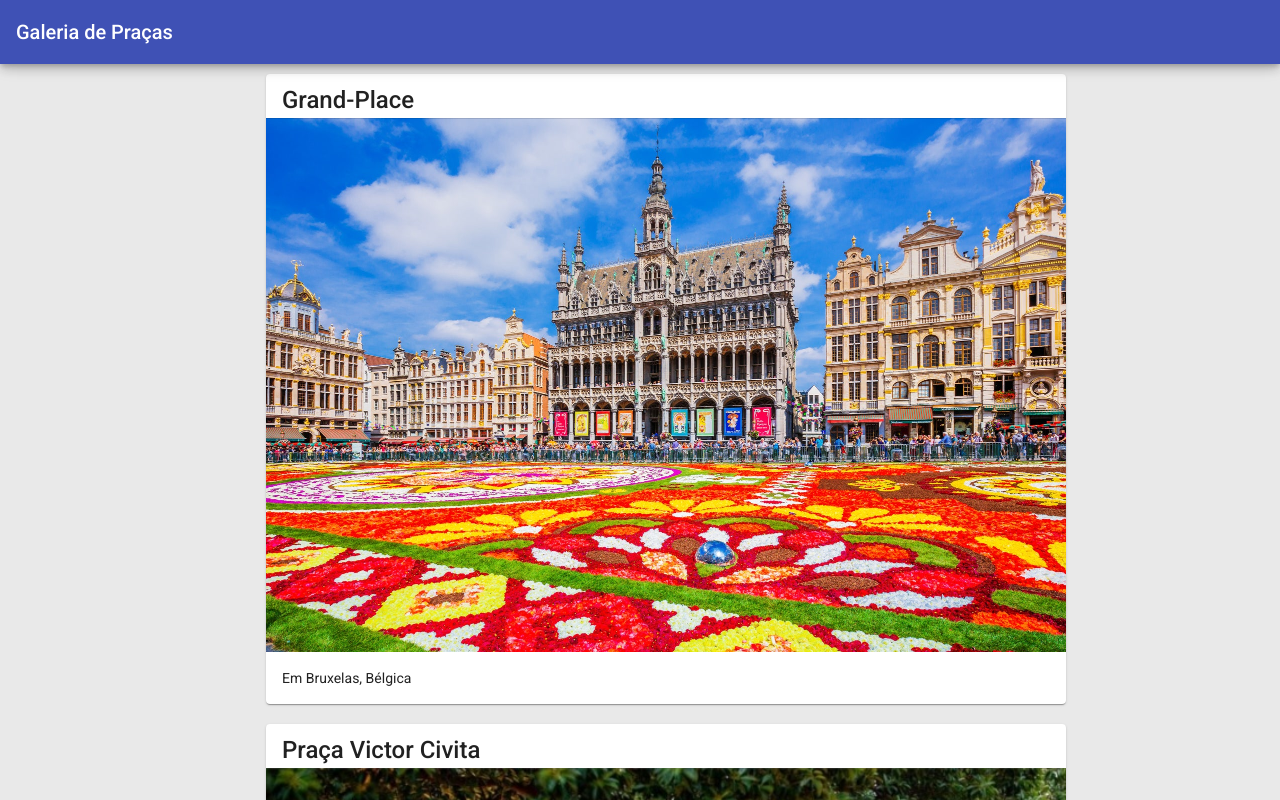
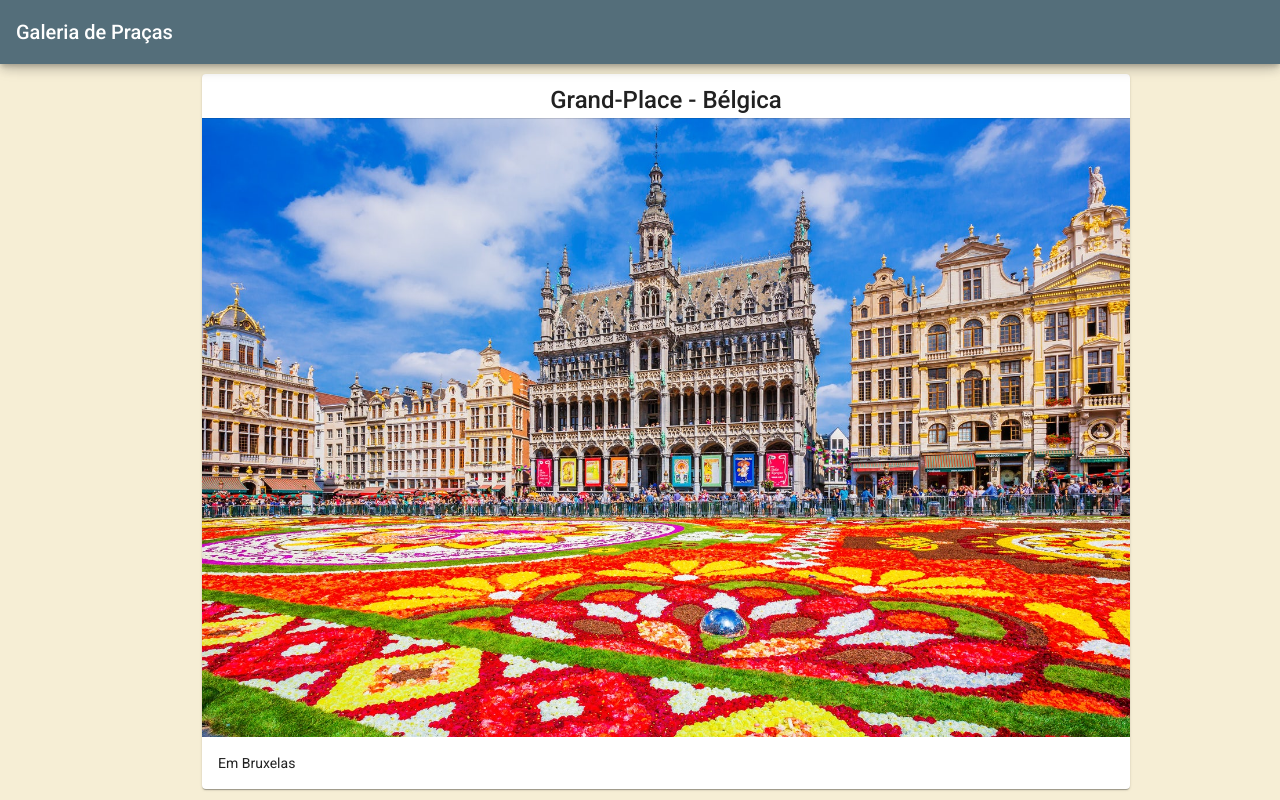
Before and after one commit to MatheusHenAlmeida/galeria-de-pracas, an Angular app: page / in a window 1280 px wide. Shown: the top 800 px of the page. Built offline with nearby package versions, Linux system fonts and the light colour scheme; data requests are answered from the project's data file; what @asymmetrik/ngx-leaflet would draw is missing.

Commit message:
Criado tema customizado

```diff
--- a/angular.json
+++ b/angular.json
@@ -28,7 +28,7 @@
               "src/assets"
             ],
             "styles": [
-              "./node_modules/@angular/material/prebuilt-themes/indigo-pink.css",
+              "src/theme.scss",
               "./node_modules/leaflet/dist/leaflet.css",
               "src/styles.scss"
             ],
@@ -96,7 +96,7 @@
               "src/assets"
             ],
             "styles": [
-              "./node_modules/@angular/material/prebuilt-themes/indigo-pink.css",
+              "src/theme.scss",
               "src/styles.scss"
             ],
             "scripts": []
--- a/src/app/components/card-item/card-item.component.html
+++ b/src/app/components/card-item/card-item.component.html
@@ -1,9 +1,9 @@
 <mat-card class="card-container" [routerLink]="['praca', praca.id]">
-    <mat-card-title>{{ praca.name }}</mat-card-title>
+    <mat-card-title class="card-title">{{ praca.name }} - {{ praca.location.country }}</mat-card-title>
     <mat-divider></mat-divider>
 
     <img mat-card-image [src]="this.getImageUrl()" [alt]="this.praca.picture.alt ? this.praca.picture.src: 'photo'"/>
     <mat-card-content>
-        <p>Em {{ praca.location.city }}, {{ praca.location.country }}</p>
+        <p>Em {{ praca.location.city }}</p>
     </mat-card-content>
 </mat-card>
--- a/src/app/components/card-item/card-item.component.ts
+++ b/src/app/components/card-item/card-item.component.ts
@@ -4,7 +4,10 @@ import { IPraca } from 'src/app/models/IPraca';
 @Component({
   selector: 'app-card-item',
   templateUrl: './card-item.component.html',
-  styleUrls: ['./card-item.component.scss']
+  styleUrls: [
+    './card-item.component.scss',
+    '../shared.styles.scss'
+  ]
 })
 export class CardItemComponent implements OnInit {
   @Input() praca: IPraca;
--- a/src/app/components/praca-detalhe/praca-detalhe.component.scss
+++ b/src/app/components/praca-detalhe/praca-detalhe.component.scss
@@ -2,13 +2,9 @@
     width: 40em;
 }
 
-.card-title {
-    text-align: center;
-}
-
 .card-container {
     margin: 10px;
-    width: 60%;
+    width: 70%;
 }
 
 .map-container {
--- a/src/app/components/pracas-lista/pracas-lista.component.scss
+++ b/src/app/components/pracas-lista/pracas-lista.component.scss
@@ -1,3 +1,3 @@
 .cards-container {
-    width: 60%;
+    width: 70%;
 }
--- a/src/app/components/shared.styles.scss
+++ b/src/app/components/shared.styles.scss
@@ -3,5 +3,9 @@
     display: flex;
     flex-direction: column;
     align-items: center;
-    background-color: rgb(233, 233, 233);
+    background-color: rgb(246, 238, 213);
 }
+
+.card-title {
+    text-align: center;
+}
--- /dev/null
+++ b/src/theme.scss
@@ -0,0 +1,10 @@
+@import '~@angular/material/theming';
+@include mat-core();
+
+$candy-app-primary: mat-palette($mat-blue-grey, 600);
+$candy-app-accent:  mat-palette($mat-pink, A200, A100, A400);
+$candy-app-warn:    mat-palette($mat-red);
+
+$candy-app-theme: mat-light-theme($candy-app-primary, $candy-app-accent, $candy-app-warn);
+
+@include angular-material-theme($candy-app-theme);
```
Also changed, not shown: 1 other file (tests, documents, lock files or other folders).
